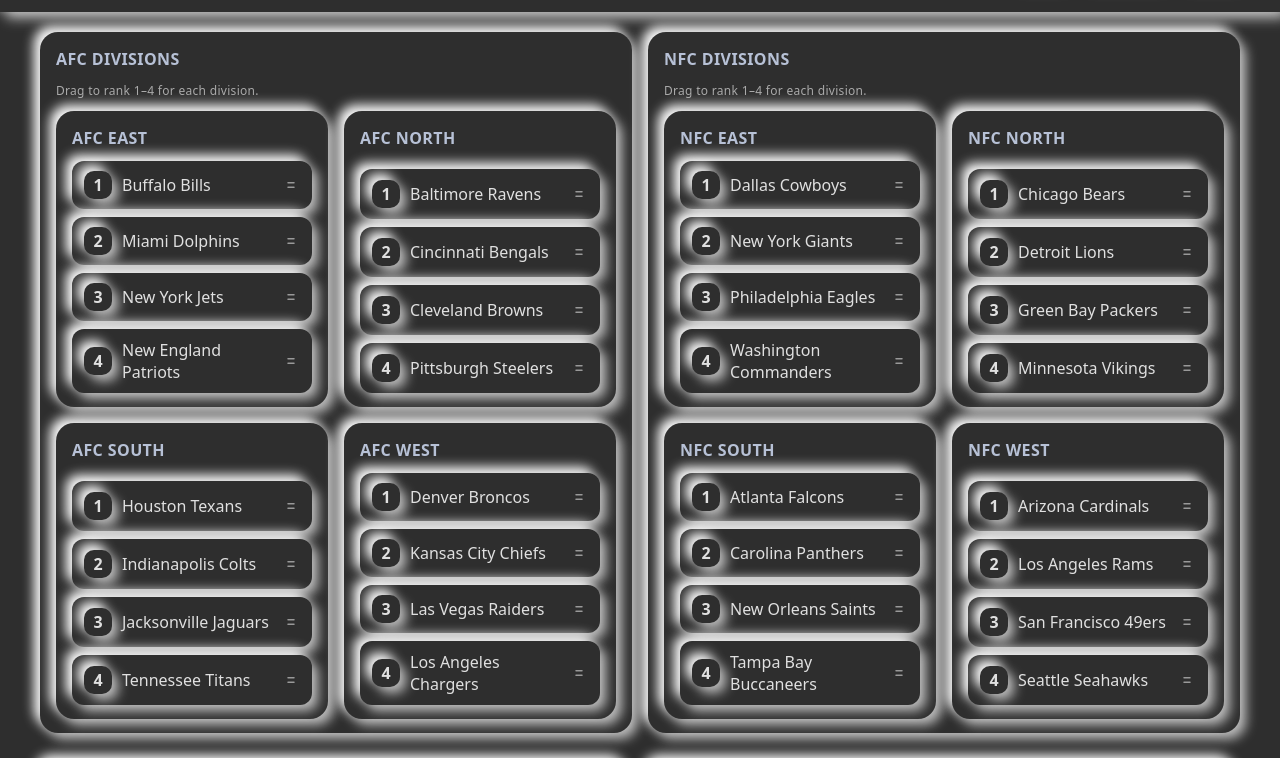
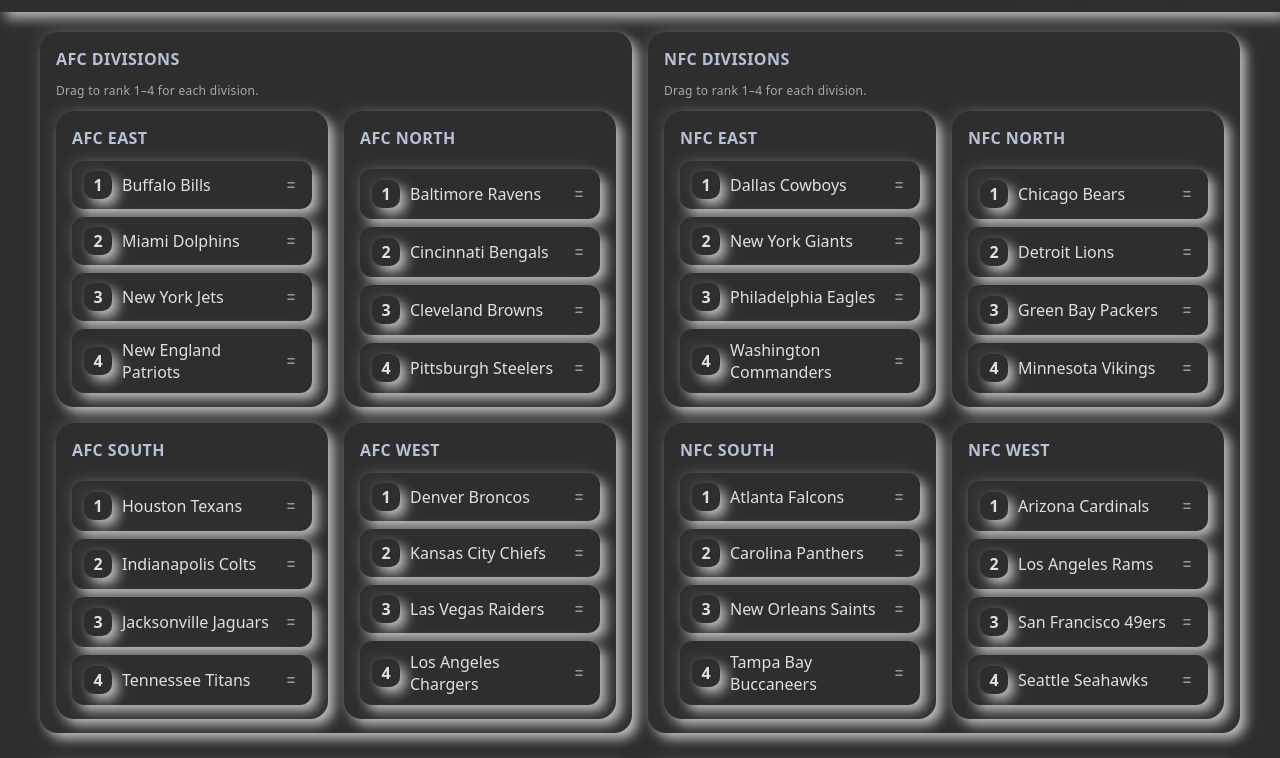
Before and after one commit to joshuaannor/NFL-perdicts, a plain HTML site: page index.html in a window 1280 px wide. Shown: the part 82-840 px from the top of the page. Drawn offline with Linux system fonts and the light colour scheme.

Commit message:
Adjust neumorphic shadows to blend with background

```diff
--- a/index.html
+++ b/index.html
@@ -15,7 +15,7 @@
       --danger: #a0a0a0;
       --warning: #bbbbbb;
       --ring: rgba(90,176,245,0.6);
-      --shadow-light: #ffffff;
+      --shadow-light: rgba(255,255,255,0.06);
       --shadow-dark: #bebebe;
     }
     * { box-sizing: border-box; }
```
